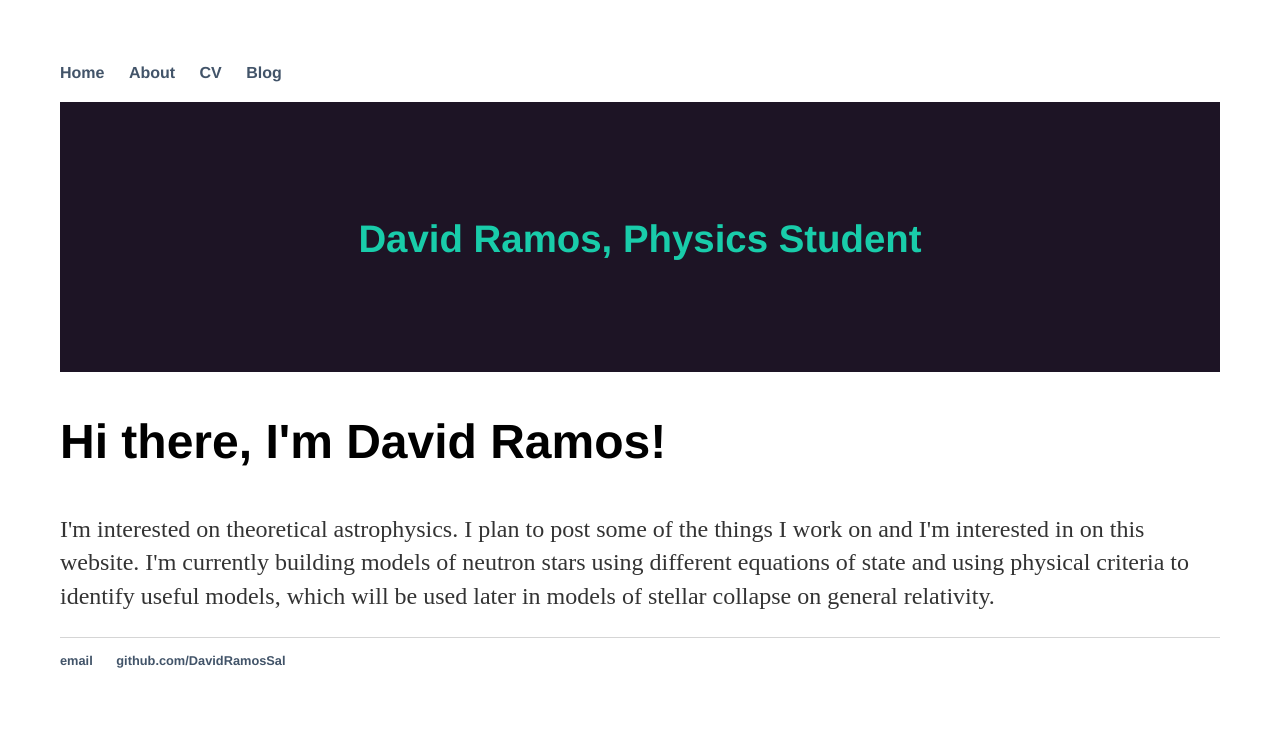
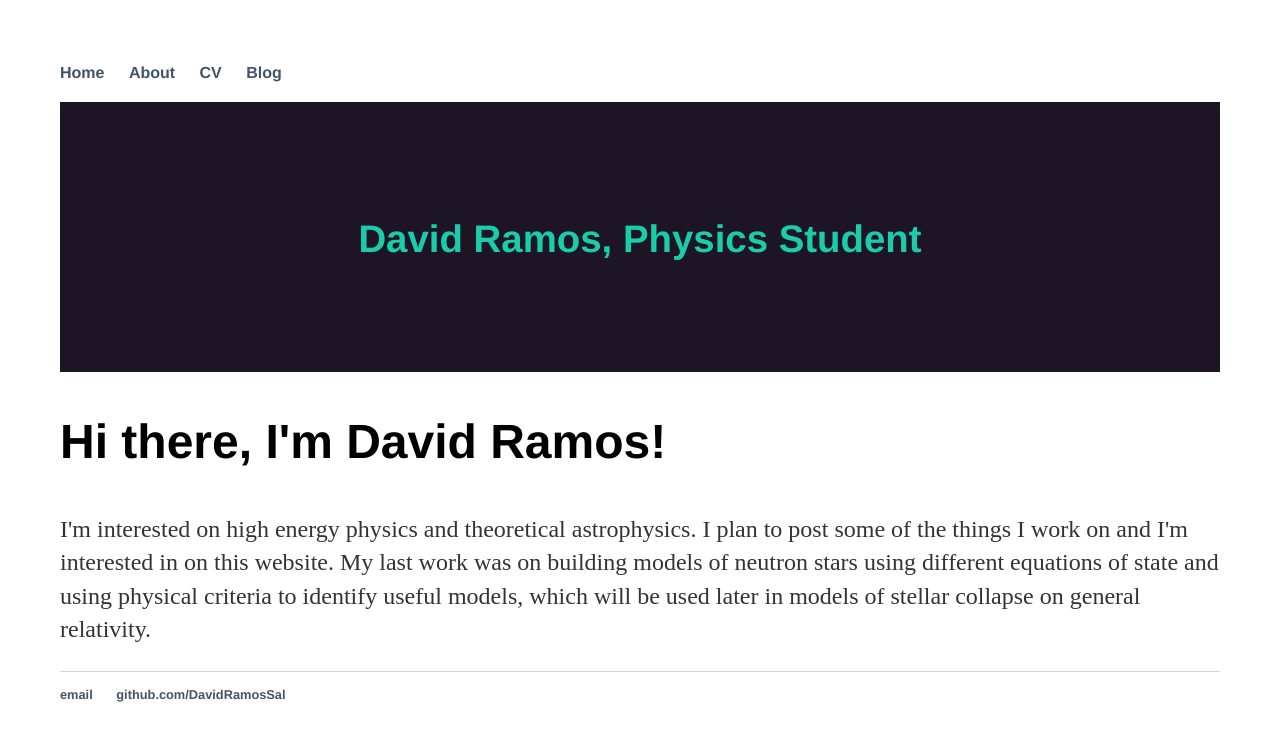
Before and after one commit to DavidRamosSal/DavidRamosSal.github.io, a Jekyll site: the page built from index.html, in a window 1280 px wide. Shown: the top 741 px of the page. Built offline with Jekyll 4.4.1, drawn with Linux system fonts in a browser that asks for light colours.

Commit message:
Update index.html

```diff
--- a/index.html
+++ b/index.html
@@ -1,10 +1,10 @@
 ---
 layout: default
-title: David Ramos, Physics Student
+title: David Ramos, Physicist
 ---
 <div class="blurb">
 	<h1>Hi there, I'm David Ramos!</h1>
-	<p>I'm interested on theoretical astrophysics. I plan to post some of the things I work on and I'm interested in on this website.
-	I'm currently building models of neutron stars using different equations of state and using physical criteria to identify useful models,
+	<p>I'm interested on high energy physics and theoretical astrophysics. I plan to post some of the things I work on and I'm interested in on this website.
+	My last work was on building models of neutron stars using different equations of state and using physical criteria to identify useful models,
 	which will be used later in models of stellar collapse on general relativity.</p>
 </div><!-- /.blurb -->
```
